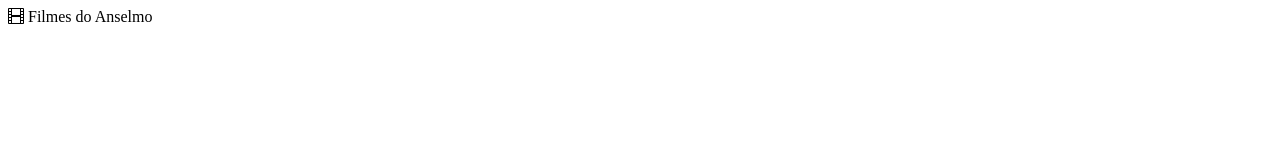
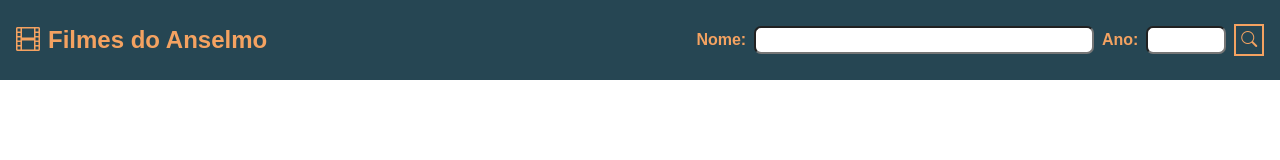
Before and after one commit to anselmoaxo/playlistFilmes, a plain HTML site: page index.html in a window 1280 px wide. Drawn offline with nearby package versions, Linux system fonts and the light colour scheme.

Commit message:
finalizando o css do header

```diff
--- a/index.html
+++ b/index.html
@@ -5,8 +5,22 @@
     <meta charset="UTF-8">
     <meta name="viewport" content="width=device-width, initial-scale=1.0">
     <title>Lista de Filmes para Assistir</title>
+    <link rel="stylesheet" href="./static/css/style.css">
 </head>
-<header><i class="bi bi-film"></i> Filmes do Anselmo</header>
+<header>
+    <h2><i class="bi bi-film"></i>Filmes do Anselmo</h2>
+    <section id="search-container">
+   <div class="input-wrapper movie-nome-wrapper">
+        <label for="nome">Nome:</label>
+        <input type="text" id="nome">
+    </div>
+    <div class="input-wrapper movie-ano-wrapper">
+        <label for="ano">Ano:</label>
+        <input type="text" id="ano">
+    </div>
+    <button id="search-botao"><i class="bi bi-search"></i></button>
+</section>
+</header>
 <main></main>
 <body>
 
--- a/key.js
+++ b/key.js
@@ -1 +1 @@
-const key = "3478f969";
+const key = "";
--- /dev/null
+++ b/static/css/style.css
@@ -0,0 +1,81 @@
+:root{
+    --primary-color:#264653;
+    --ligth-primary:#2A9D8F;
+    --ligthest-color:#F4A261;
+    --secondary-color:#E76F51;
+    --light-secondary:#E9C46A;
+}
+*{
+  box-sizing: border-box;
+  margin: 0;
+  padding: 0;
+  font-family: sans-serif;
+}
+
+header{
+    display: flex;
+    justify-content: space-between;
+    align-items: center;
+    padding: 1.5rem 1rem;
+    background-color: var(--primary-color);
+    color: var(--ligthest-color);
+}
+
+#search-container{
+    display: flex;
+    align-items: center;
+    width: 50%;
+    justify-content: flex-end;
+
+}
+
+header > h2 > i {
+    margin-right: 0.5rem;
+}
+
+.movie-nome-wrapper {
+    width: 65%;
+    display: flex;
+    align-items: center;
+}
+
+.movie-ano-wrapper {
+
+    display: flex;
+    align-items: center;
+
+}
+
+#search-botao {
+    width: 5%;
+}
+
+.movie-ano-wrapper > input {
+    max-width: 5rem;
+}
+.movie-nome-wrapper > input {
+    width: 100%;
+}
+
+.movie-ano-wrapper > input,
+.movie-nome-wrapper > input {
+    margin: 0 0.5rem;
+    border-radius: 7px;
+    padding: 0.3rem 0.2rem ;
+    font-weight: bold;
+}
+.movie-ano-wrapper> label,
+.movie-nome-wrapper > label {
+    font-weight: bold;
+}
+
+#search-botao {
+    all:unset;
+    padding: 0.3rem;
+    border: 2px solid var(--ligthest-color);
+}
+
+#search-botao:focus,
+#search-botao:hover {
+    background-color: var(--ligth-primary);
+}
```
